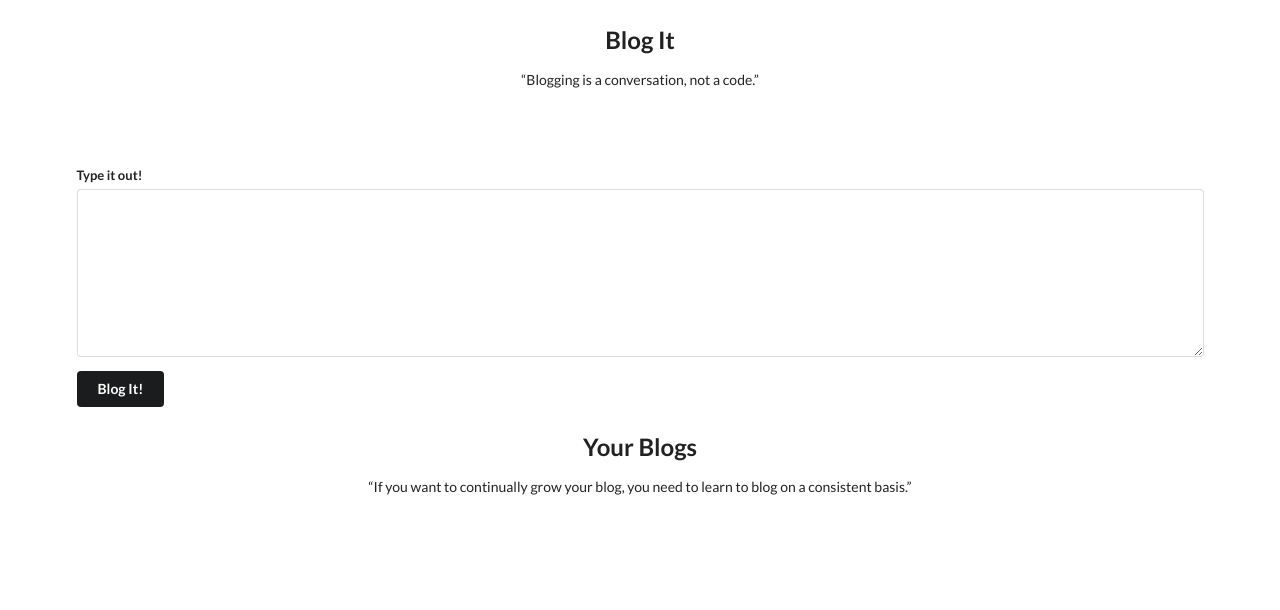
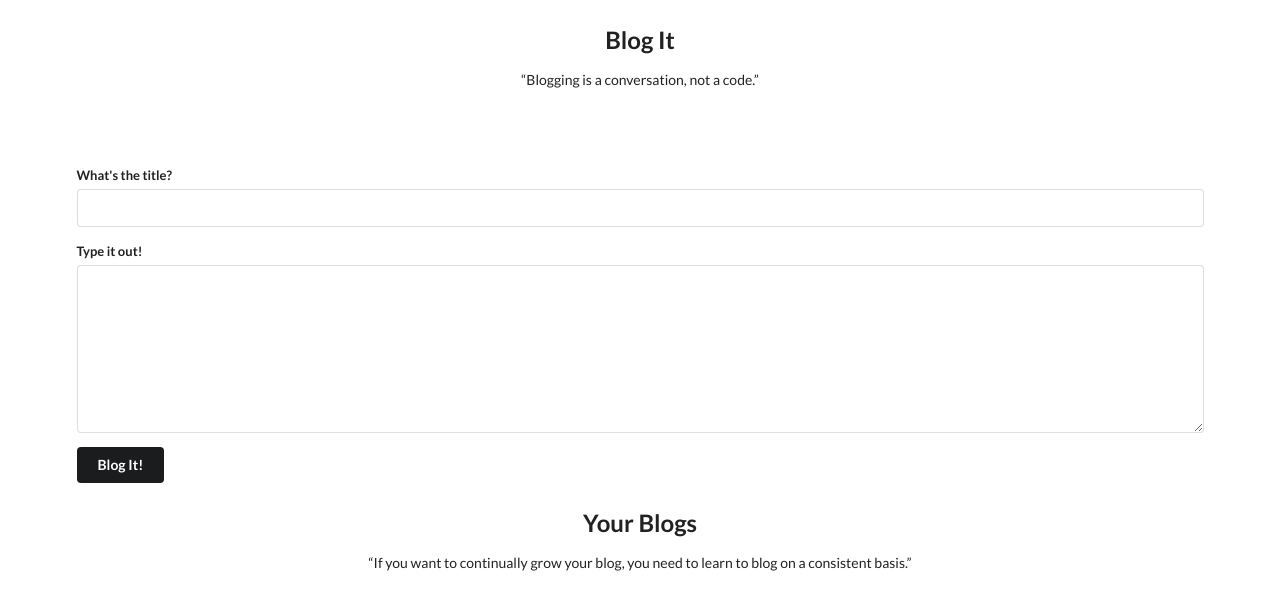
Before and after one commit to sabeelahmad/blogit, a React (Create React App) app: page / in a window 1280 px wide. Shown: the top 610 px of the page. Built offline with nearby package versions, Linux system fonts and the light colour scheme.

Commit message:
Blog title field and rendering added

```diff
--- a/src/components/App.js
+++ b/src/components/App.js
@@ -14,14 +14,14 @@ class App extends Component {
   state = { blogPosts: [] };
 
   // Callback for the TextArea component to receive the blog text.
-  onFormSubmit = blogBody => {
+  onFormSubmit = (blogTitle, blogBody) => {
     // Form a single blog.
     /* It will be an object with two properties
       => 1. Title
       => 2. Blog Body
     */
     const newBlog = {
-      title: "New Blog",
+      title: blogTitle,
       body: blogBody
     };
     // Update state
--- a/src/components/BlogList.js
+++ b/src/components/BlogList.js
@@ -6,7 +6,7 @@ import React from "react";
 
 const BlogList = ({ blogs }) => {
   return blogs.map((blog) => {
-    return <div className="ui segment">
+    return <div key={blog.title} className="ui segment">
         <h3 className="ui header">{blog.title}</h3>
         <p>{blog.body}</p>
     </div>
--- a/src/components/TextArea.js
+++ b/src/components/TextArea.js
@@ -13,14 +13,14 @@ import React from "react";
 import "./TextArea.css";
 
 class TextArea extends React.Component {
-  state = { blogBody: "" };
+  state = { blogBody: "", blogTitle: "" };
 
   /* Helper function for handling the blog post submission, it will pass the blog text to the App component */
   onFormSubmit = e => {
     // Prevent refresh of page on form submission
     e.preventDefault();
     // Now pass this to the App component, where it will be added to list of all blog posts.
-    this.props.onSubmit(this.state.blogBody);
+    this.props.onSubmit(this.state.blogTitle, this.state.blogBody);
   };
 
   /* Blog body update handler */
@@ -29,9 +29,19 @@ class TextArea extends React.Component {
     this.setState({ blogBody: e.target.value });
   };
 
+  /* Blog title update handler */
+  onInputChange = e => {
+    // Update state
+    this.setState({ blogTitle: e.target.value });
+  };
+
   render() {
     return (
       <form onSubmit={this.onFormSubmit} className="ui form text-area">
+        <div className="field">
+          <label>What's the title?</label>
+          <input onChange={this.onInputChange} type="text" />
+        </div>
         <div className="field">
           <label>Type it out!</label>
           <textarea onChange={this.onTextAreaChange} />
```
